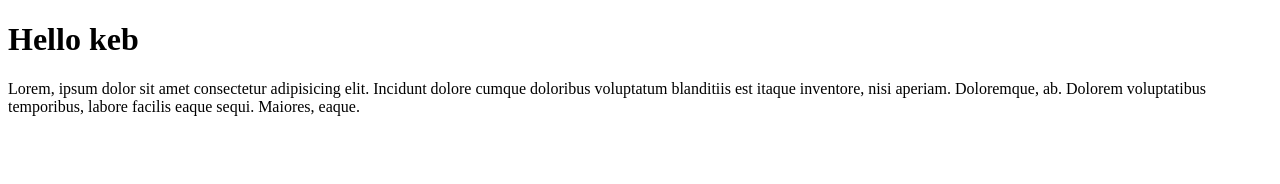
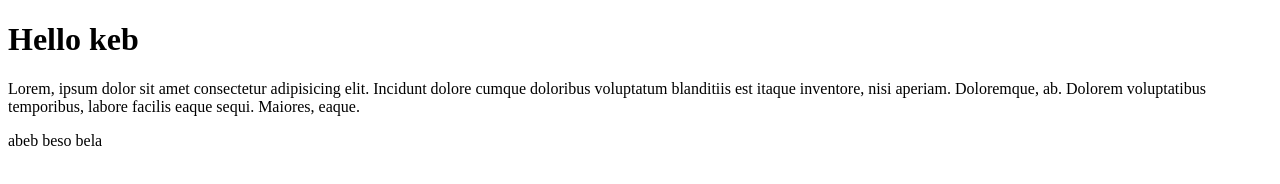
Before and after one commit to Dedeb0/kebede, a plain HTML site: page index.html in a window 1280 px wide. Drawn offline with Linux system fonts and the light colour scheme.

Commit message:
added the paragrap

```diff
--- a/index.html
+++ b/index.html
@@ -9,6 +9,7 @@
 <body>
     <h1>Hello keb</h1>
     <p>Lorem, ipsum dolor sit amet consectetur adipisicing elit. Incidunt dolore cumque doloribus voluptatum blanditiis est itaque inventore, nisi aperiam. Doloremque, ab. Dolorem voluptatibus temporibus, labore facilis eaque sequi. Maiores, eaque.</p>
+<p>abeb beso bela</p>
     <script src="java/java.js"></script>
 </body>
 </html>
```
